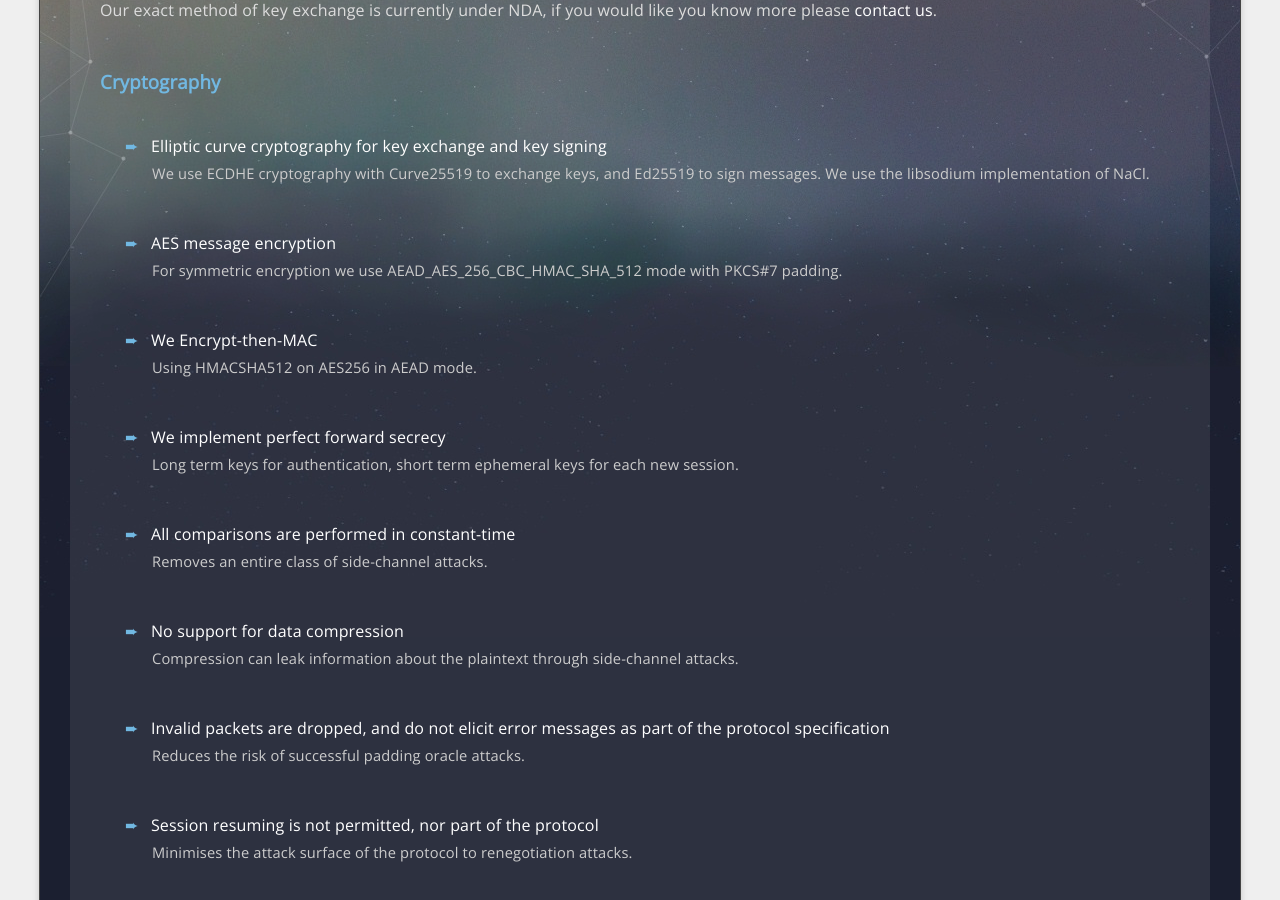
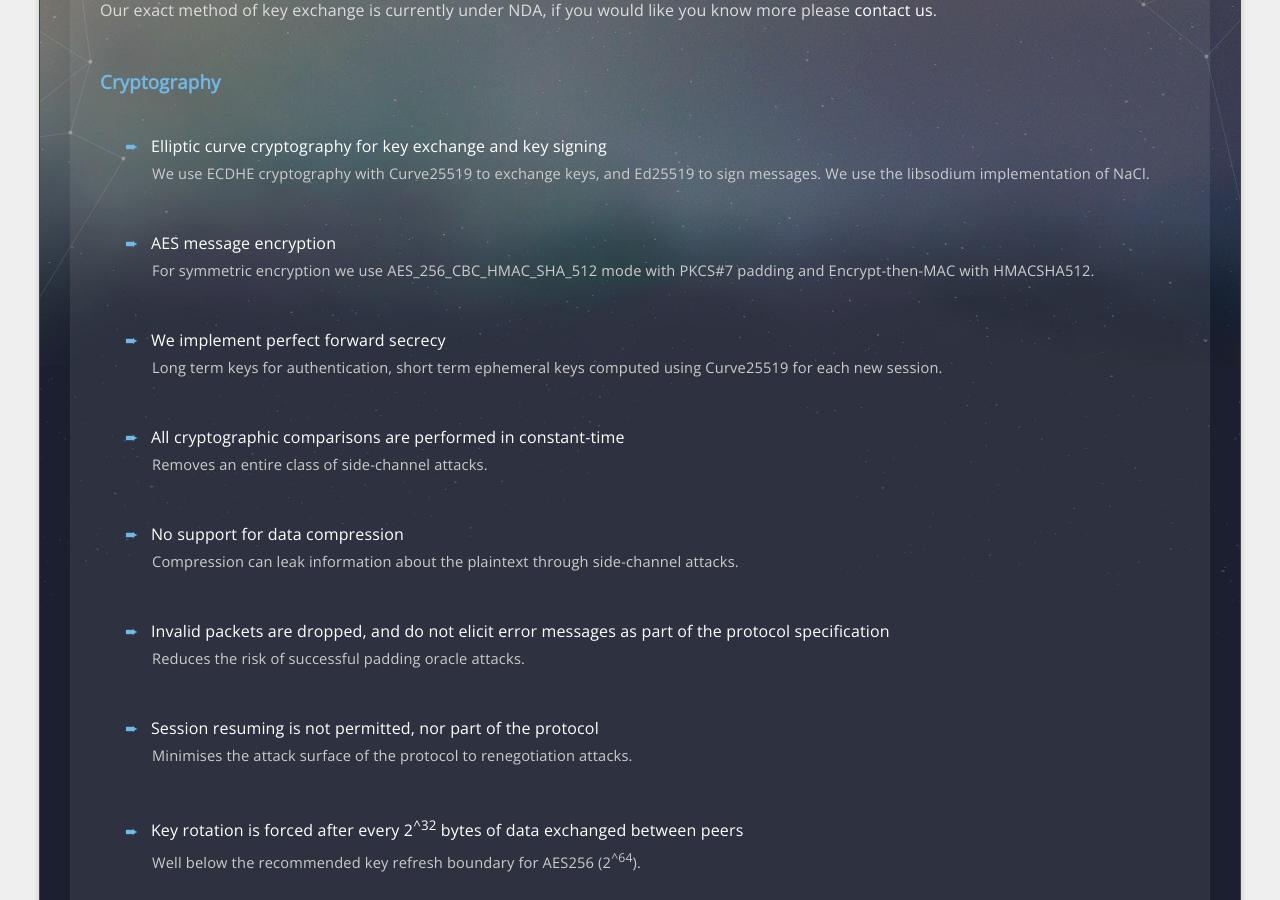
Before and after one commit to westgatecyber/westgatecyber.github.io, a Jekyll site: the page built from security.html, in a window 1280 px wide and 900 px high, scrolled down 412 px. Built offline with Jekyll 4.4.1, drawn with Linux system fonts in a browser that asks for light colours; Markdown is read by kramdown in place of the engine named in the settings.

Commit message:
small content change

```diff
--- a/security.html
+++ b/security.html
@@ -26,21 +26,16 @@ title: Security — Instant VPN
 
 				<li>
 					AES message encryption
-					<p>For symmetric encryption we use AEAD_AES_256_CBC_HMAC_SHA_512 mode with PKCS#7 padding.</p>
-				</li>
-
-				<li>
-					We Encrypt-then-MAC
-					<p>Using HMACSHA512 on AES256 in AEAD mode.</p>
+					<p>For symmetric encryption we use AES_256_CBC_HMAC_SHA_512 mode with PKCS#7 padding and Encrypt-then-MAC with HMACSHA512.</p>
 				</li>
 
 				<li>
 					We implement perfect forward secrecy
-					<p>Long term keys for authentication, short term ephemeral keys for each new session.</p>
+					<p>Long term keys for authentication, short term ephemeral keys computed using Curve25519 for each new session.</p>
 				</li>
 
 				<li>
-					All comparisons are performed in constant-time
+					All cryptographic comparisons are performed in constant-time
 					<p>Removes an entire class of side-channel attacks.</p>
 				</li>
 
```
